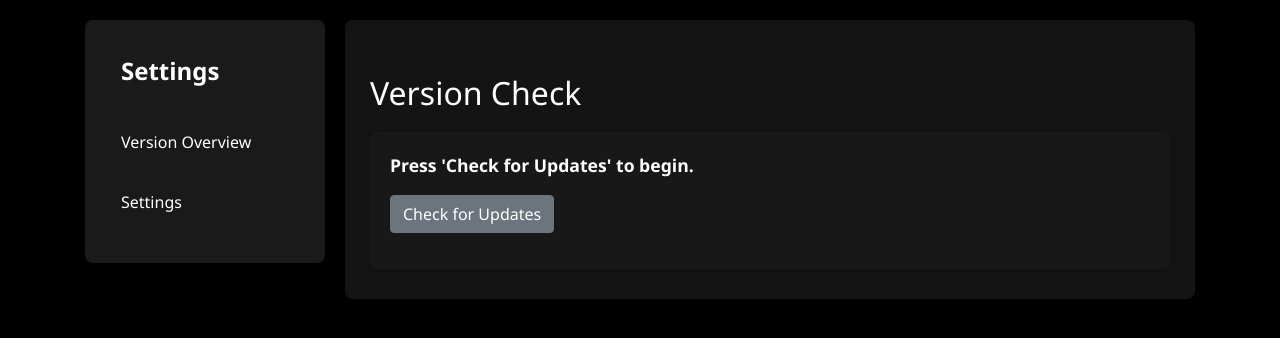
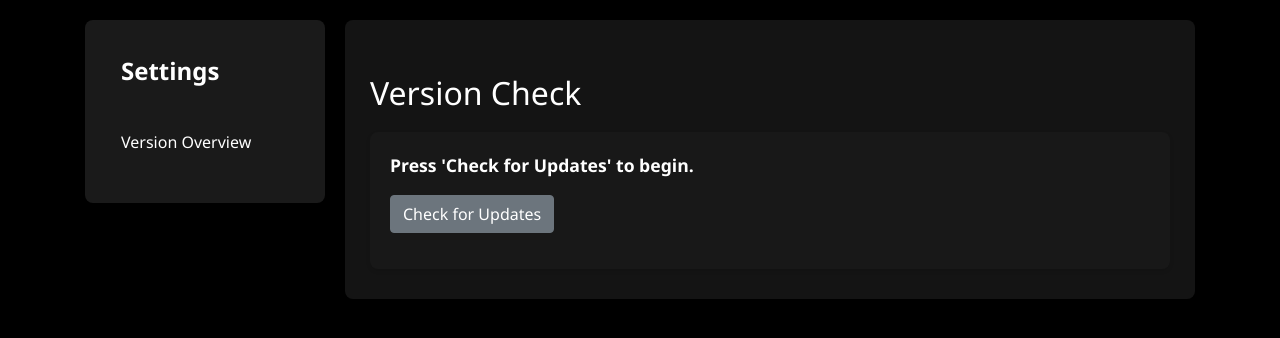
Before and after one commit to tijnndev/server-manager, a Flask app: page /settings in a window 1280 px wide. Shown: the part 80-418 px from the top of the page. Run offline with Flask 3, Linux system fonts and the light colour scheme; the visitor is signed in with stand-in values (Sample User, id 1); parts of the project's set-up code (start-up, migrations or seed data) failed here and were passed over; some libraries are stand-ins or nearby versions.

Commit message:
Update version_layout.html

```diff
--- a/templates/settings/version_layout.html
+++ b/templates/settings/version_layout.html
@@ -109,7 +109,7 @@
             <!-- <a href="#">Changelog</a>
             <a href="#">Check for Updates</a>
             <a href="#">Git Pull</a> -->
-            <a href="#">Settings</a>
+            <!-- <a href="#">Settings</a> -->
         </div>
     </nav>
     <main class="version-content">
```
